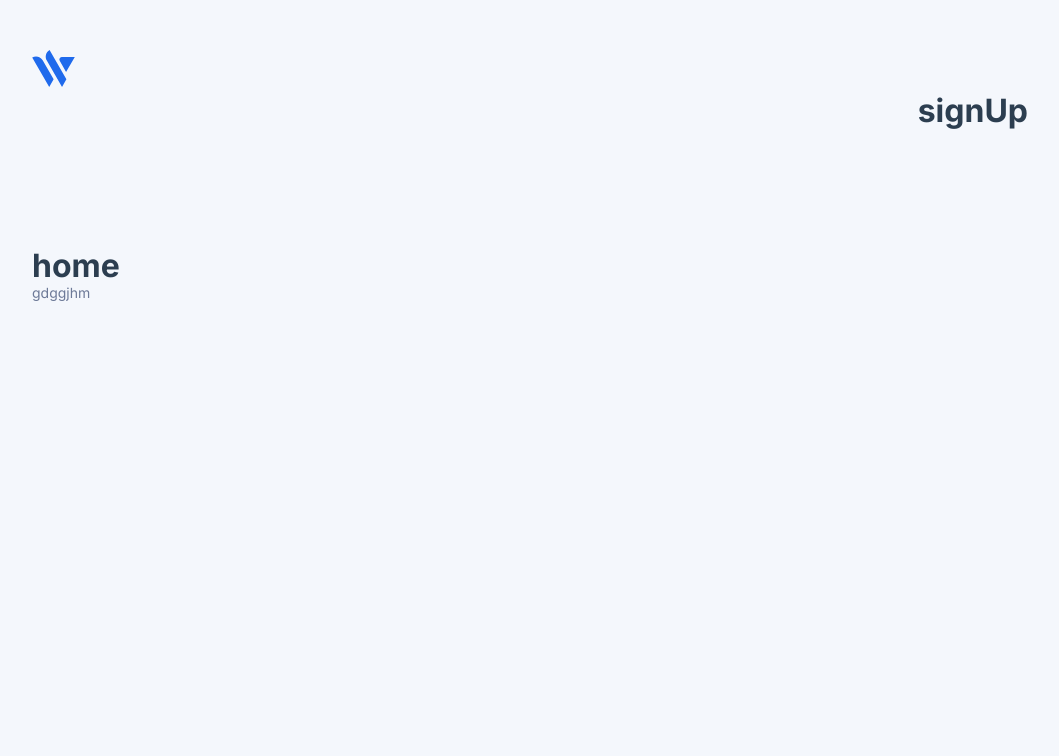
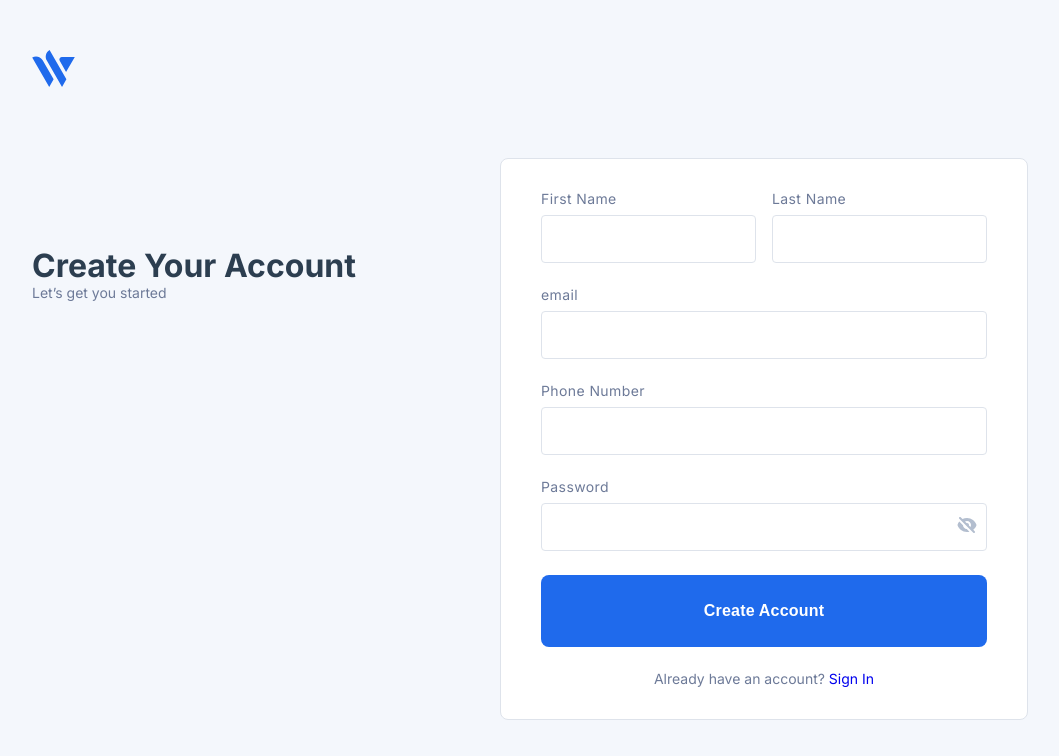
Before and after one commit to Ssalma/wallet_app, a Vue app: page /auth/signup in a window 1280 px wide. Shown: the top 756 px of the page, without its empty margins (110-1169 px from the left). Built offline with nearby package versions, Linux system fonts and the light colour scheme.

Commit message:
signup-otpverificationPage

```diff
--- a/src/components/button/ButtonComponent.vue
+++ b/src/components/button/ButtonComponent.vue
@@ -1,7 +1,7 @@
 <template>
   <div>
     <button :class="[ `btn--${variant}` ]" v-bind="$attrs">
-      <img :src="iconAdd" :alt="add" class="position-Icon">{{ buttonTxt }}
+      <img :src="iconAdd" :alt="add" class="position-Icon" v-if="icon">{{ buttonTxt }}
     </button>
   </div>
 </template>
@@ -18,6 +18,10 @@ export default {
     variant: {
       type: String,
       default: "base"
+    },
+    icon:{
+      type: Boolean,
+      default: false
     }
   },
   data(){
@@ -60,7 +64,7 @@ button {
   &--blue{
     background: #1f6aec;
     border-radius: 8px;
-    padding: 17px 0;
+    padding: 12px 0;
     width: 100%;
     font-style: normal;
     font-weight: 600;
--- a/src/layout/AuthScreens.vue
+++ b/src/layout/AuthScreens.vue
@@ -76,4 +76,8 @@ export default {
 .left{
     margin-top: 155px;
 }
+
+.right{
+  margin-top: 67px;
+}
 </style>
--- a/src/views/auth/otpVerification/OtpVerification.vue
+++ b/src/views/auth/otpVerification/OtpVerification.vue
@@ -1,22 +1,66 @@
 <template>
-    <auth-screen title="home" subtitle="gdggjhm">
+  <auth-screen
+    title="OTP Verification"
+    subtitle="A code has been sent to your email"
+  >
     <template #content>
-        <h1>otpVerification</h1>
+      <div class="container-div">
+        <h5 class="container-text1">Kindly enter your OTP to</h5>
+        <h5 class="container-text1">verify account</h5>
+        <PinComponent class="abeeku" />
+
+        <h5 class="container-text2">
+          Didn’t get the code?
+          <router-link to="/">Resend</router-link>
+        </h5>
+        <h5 class="container-text2">00:59</h5>
+      </div>
     </template>
   </auth-screen>
 </template>
 
 <script>
-  import AuthScreen from '@/layout/AuthScreens.vue'
+import AuthScreen from "@/layout/AuthScreens.vue";
+import PinComponent from "@/components/pincomponent/PinComponent.vue";
 
 export default {
   components: {
-          AuthScreen
+    AuthScreen,
+    PinComponent,
   },
-
-  }
+};
 </script>
 
-  <style>
+<style scoped>
+.container-text1 {
+  font-weight: 600;
+  font-size: 24px;
+  line-height: 32px;
+  text-align: center;
+  letter-spacing: 0.2px;
+  color: #0b2253;
+}
+.container-text2 {
+  font-weight: 400;
+  font-size: 14px;
+  line-height: 24px;
+  text-align: center;
+  color: #0b2253;
+}
+.container-div {
+  background: #ffffff;
+  border: 1px solid #dee3eb;
+  border-radius: 8px;
+  width: 528px;
+  margin: 0 auto;
+  padding: 32px 50px;
+  max-width: 528px;
+}
+.abeeku {
+  max-width: 100%;
+}
 
+.abeeku input {
+  padding: 30%;
+}
 </style>
--- a/src/views/auth/signup/SignUp.vue
+++ b/src/views/auth/signup/SignUp.vue
@@ -1,22 +1,90 @@
 <template>
-    <auth-screen title="home" subtitle="gdggjhm">
+  <auth-screen title="Create Your Account" subtitle="Let’s get you started">
     <template #content>
-        <h1>signUp</h1>
+      <div class="main-div">
+        <form>
+          <div class="names">
+            <InputField type="text" label="First Name" v-model="user.First" />
+            <InputField type="text" label="Last Name" v-model="user.Last" />
+          </div>
+          <InputField type="email" label="email" v-model="user.email" />
+          <InputField
+            type="number"
+            label="Phone Number"
+            v-model="user.number"
+          />
+          <InputField
+            type="password"
+            label="Password"
+            v-model="user.password"
+          />
+          <button-component button-txt="Create Account" class="btn--blue" />
+          <h2>
+            Already have an account?
+            <span> <router-link to="/auth/login">Sign In</router-link></span>
+          </h2>
+        </form>
+      </div>
     </template>
   </auth-screen>
 </template>
 
-  <script>
-  import AuthScreen from '@/layout/AuthScreens.vue'
-
+<script scoped>
+import AuthScreen from "@/layout/AuthScreens.vue";
+import InputField from "@/components/Inputcomponent/InputField.vue";
+import ButtonComponent from "@/components/button/ButtonComponent.vue";
 export default {
   components: {
-          AuthScreen
+    AuthScreen,
+    InputField,
+    ButtonComponent,
   },
-
-  }
+  data() {
+    return {
+      user: {},
+    };
+  },
+  updated() {
+    console.log(this.newemail);
+  },
+};
 </script>
 
 <style>
+.main-div {
+  margin-left: auto;
+  margin-right: auto;
+  background: #ffffff;
+  border: 1px solid #dee3eb;
+  border-radius: 8px;
+  padding: 32px 40px;
+width:528px;
+  max-width: 528px;
+}
+.names {
+  display: grid;
+  grid-template-columns: auto auto;
+  gap: 16px;
 
+  /* justify-content: space-between; */
+}
+form {
+  margin-left: auto;
+  margin-right: auto;
+  display: flex;
+  flex-direction: column;
+  gap: 24px;
+}
+h2 {
+  font-weight: 400;
+  font-size: 14px;
+  line-height: 16px;
+  text-align: center;
+  color: #6d7a98;
+}
+.btn--blue {
+}
+a {
+  text-decoration: none;
+}
 </style>
```
Lines whose indentation alone changed are shown as unchanged.
